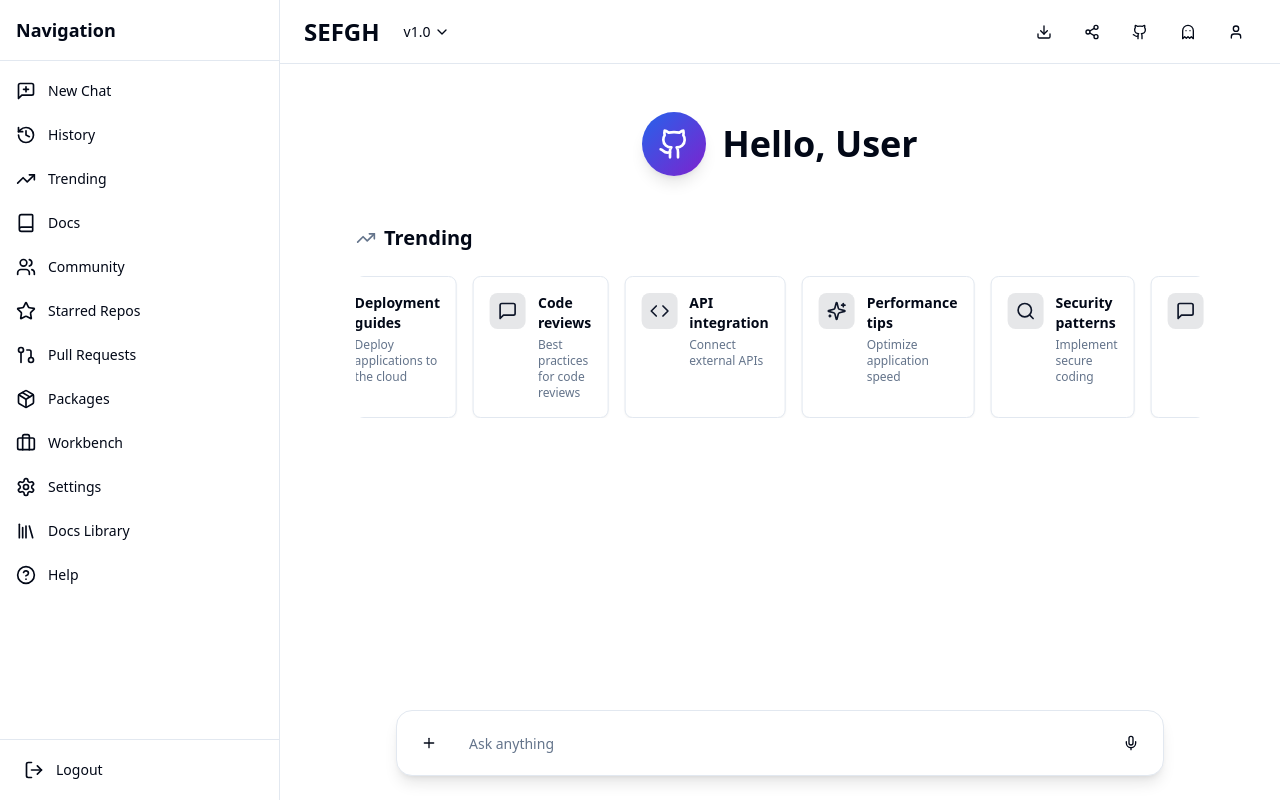
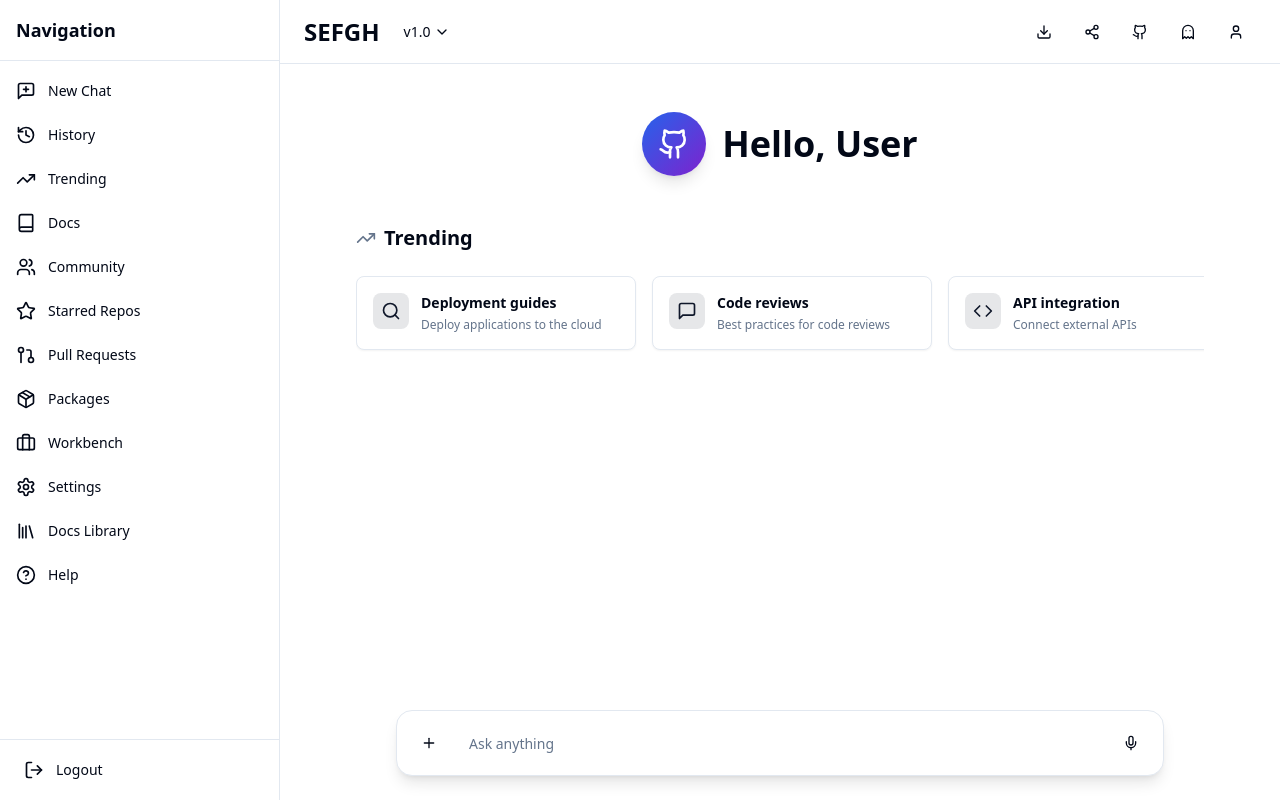
Before and after one commit to Adeel0-0/sefgh-ui, a Next.js app: page / in a window 1280 px wide. Built offline with nearby package versions, Linux system fonts and the light colour scheme.

Commit message:
Change trending section to horizontal scrollable layout
Co-authored-by: ADEEL9212 <121818347+ADEEL9212@users.noreply.github.com>

```diff
--- a/app/globals.css
+++ b/app/globals.css
@@ -57,3 +57,13 @@
     @apply bg-background text-foreground;
   }
 }
+
+@layer utilities {
+  .scrollbar-hide {
+    -ms-overflow-style: none;
+    scrollbar-width: none;
+  }
+  .scrollbar-hide::-webkit-scrollbar {
+    display: none;
+  }
+}
--- a/components/views/welcome-view.jsx
+++ b/components/views/welcome-view.jsx
@@ -102,15 +102,12 @@ export default function WelcomeView() {
               <h2 className="text-xl font-semibold">Trending</h2>
             </div>
 
-            {/* River Flow Auto-Scroller */}
-            <div className="relative overflow-hidden rounded-lg">
-              <div className="river-container group">
-                <div className="river-flow">
-                  {/* First set of cards */}
+            {/* Horizontal Trending Cards */}
+            <div className="flex gap-4 overflow-x-auto pb-4 scrollbar-hide">
               {trendingPrompts.map((item, index) => (
                 <Card
-                      key={`card-1-${index}`}
-                      className="river-card cursor-pointer hover:shadow-lg transition-shadow"
+                  key={`card-${index}`}
+                  className="flex-shrink-0 w-[280px] cursor-pointer hover:shadow-lg transition-shadow"
                   onClick={() => handleCardClick(item.prompt)}
                 >
                   <CardContent className="p-4">
@@ -126,28 +123,6 @@ export default function WelcomeView() {
                   </CardContent>
                 </Card>
               ))}
-                  {/* Duplicate set for seamless loop */}
-                  {trendingPrompts.map((item, index) => (
-                    <Card
-                      key={`card-2-${index}`}
-                      className="river-card cursor-pointer hover:shadow-lg transition-shadow"
-                      onClick={() => handleCardClick(item.prompt)}
-                    >
-                      <CardContent className="p-4">
-                        <div className="flex items-start gap-3">
-                          <div className="p-2 rounded-lg bg-primary/10">
-                            <item.icon className="w-5 h-5 text-primary" />
-                          </div>
-                          <div className="flex-1 min-w-0">
-                            <h3 className="font-bold text-sm mb-1">{item.title}</h3>
-                            <p className="text-xs text-muted-foreground">{item.description}</p>
-                          </div>
-                        </div>
-                      </CardContent>
-                    </Card>
-                  ))}
-                </div>
-              </div>
             </div>
           </div>
         </div>
@@ -194,45 +169,6 @@ export default function WelcomeView() {
           </form>
         </div>
       </div>
-
-      <style jsx>{`
-        .river-container {
-          position: relative;
-          width: 100%;
-          overflow: hidden;
-        }
-
-        .river-flow {
-          display: flex;
-          gap: 1rem;
-          animation: scroll-left 35s linear infinite;
-        }
-
-        .river-container:hover .river-flow {
-          animation-play-state: paused;
-        }
-
-        .river-card {
-          flex: 0 0 280px;
-          min-width: 280px;
-        }
-
-        @keyframes scroll-left {
-          0% {
-            transform: translateX(0);
-          }
-          100% {
-            transform: translateX(-50%);
-          }
-        }
-
-        @media (max-width: 768px) {
-          .river-card {
-            flex: 0 0 240px;
-            min-width: 240px;
-          }
-        }
-      `}</style>
     </div>
   );
 }
```
Lines whose indentation alone changed are shown as unchanged.
